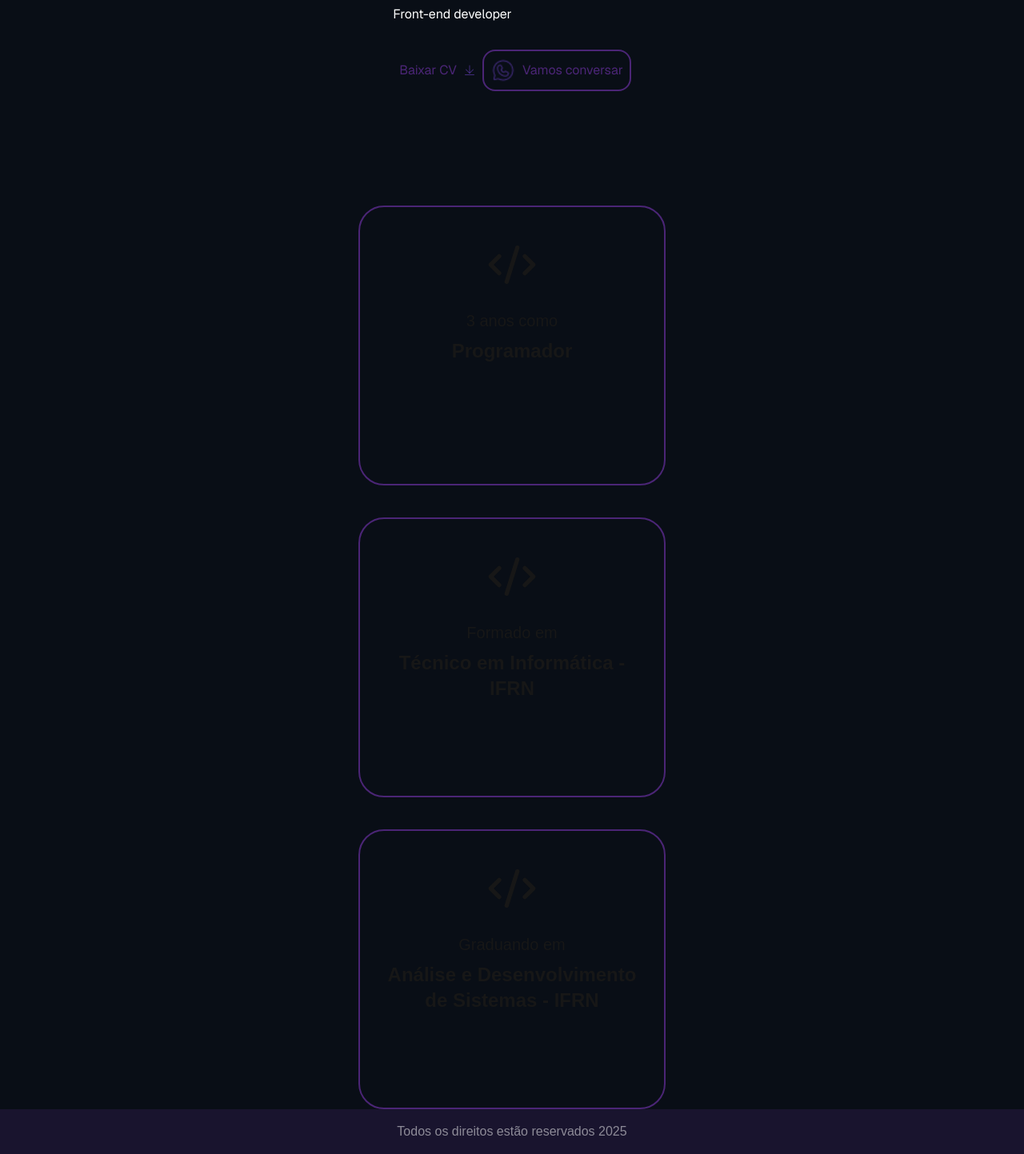
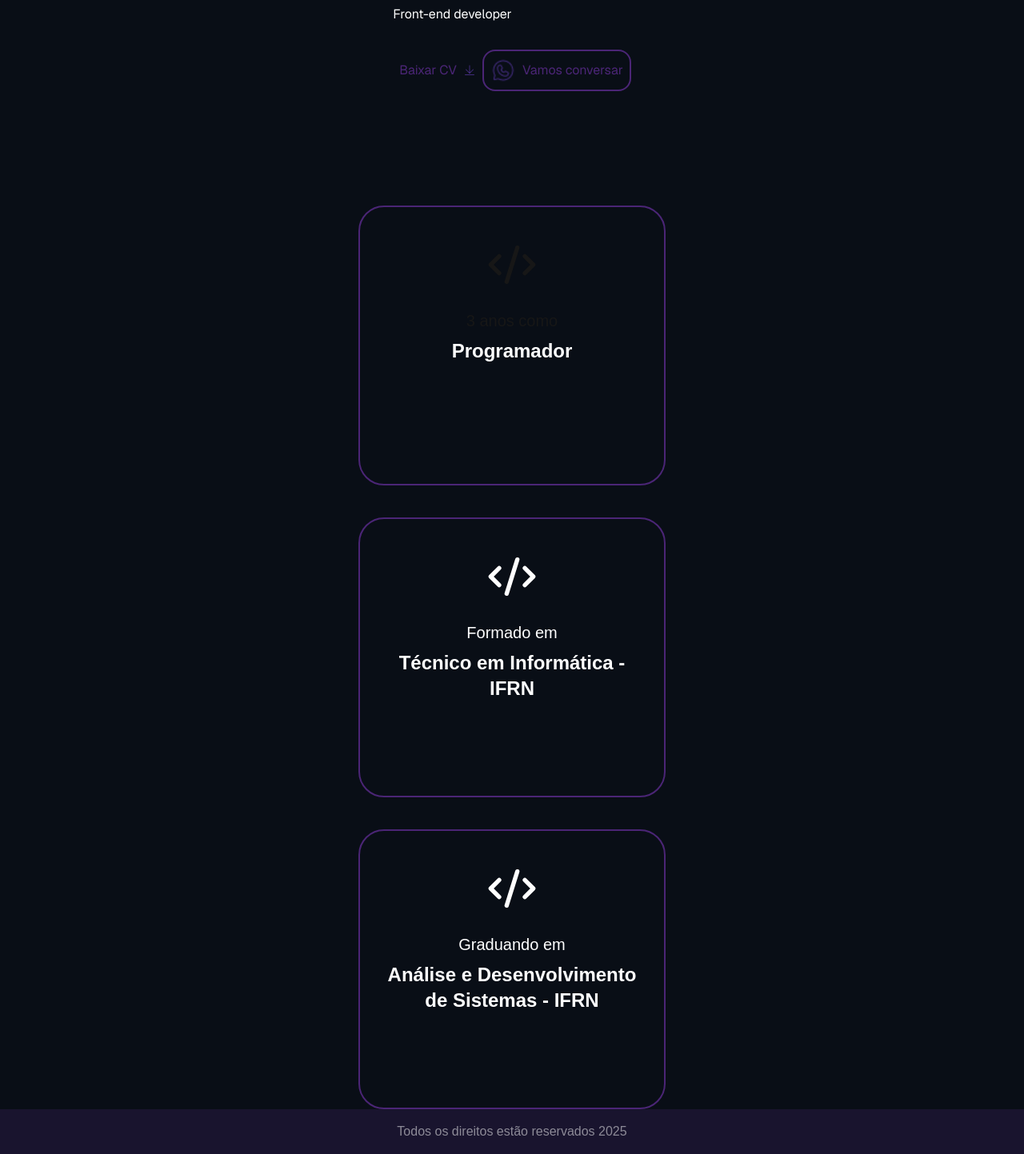
Before and after one commit to brunohro/bruno_henrique, a Next.js app: page / in a window 1280 px wide. Shown: the part 647-2090 px from the top of the page at 80% size. Built offline with nearby package versions, Linux system fonts and the light colour scheme.

Commit message:
Atualizando Seções + add link de direcionamento para whatsapp

```diff
--- /dev/null
+++ b/src/components/ButtonConversar.jsx
@@ -0,0 +1,18 @@
+import React from "react";
+import Image from "next/image";
+
+const ButtonConversar = () => {
+  return (
+    <a
+      href="https://wa.me/5584998152063"
+      target="_blank"
+      rel="noopener noreferrer"
+      className="flex items-center border-2 p-2 rounded-2xl hover:cursor-pointer border-purple-500/40 hover:border-purple-500 gap-2 text-purple-500/40 transition-all duration-300 ease-in-out"
+    >
+      <Image src="/WhatsappLogo.png" alt="Whatsapp" width={32} height={32} />
+      <h1>Vamos conversar</h1>
+    </a>
+  );
+};
+
+export default ButtonConversar;
--- a/src/components/Secoes/SecaoDois.jsx
+++ b/src/components/Secoes/SecaoDois.jsx
@@ -11,11 +11,11 @@ const SecaoDois = () => {
             <CodeXml width={64} height={64} />
           </div>
           <h2 className="text-xl font-extralight">3 anos como</h2>
-          <h1 className="text-2xl font-bold mt-2">Programador</h1>
+          <h1 className="text-2xl font-bold mt-2 text-white">Programador</h1>
         </div>
 
         {/* Divisão Dois */}
-        <div className="max-w-sm w-full min-h-[350px] flex flex-col border-2 rounded-4xl border-purple-500/40 hover:border-purple-500 cursor-pointer items-center px-8 py-10 text-center transition-all duration-300 ease-in-out">
+        <div className="max-w-sm w-full min-h-[350px] flex flex-col border-2 rounded-4xl border-purple-500/40 hover:border-purple-500 cursor-pointer items-center px-8 py-10 text-center transition-all duration-300 ease-in-out text-white">
           <div className="mb-6">
             <CodeXml width={64} height={64} />
           </div>
@@ -26,11 +26,11 @@ const SecaoDois = () => {
         </div>
 
         {/* Divisão Três */}
-        <div className="max-w-sm w-full min-h-[350px] flex flex-col border-2 rounded-4xl border-purple-500/40 hover:border-purple-500 cursor-pointer items-center px-8 py-10 text-center transition-all duration-300 ease-in-out">
+        <div className="max-w-sm w-full min-h-[350px] flex flex-col border-2 rounded-4xl border-purple-500/40 hover:border-purple-500 cursor-pointer items-center px-8 py-10 text-center transition-all duration-300 ease-in-out text-white">
           <div className="mb-6">
             <CodeXml width={64} height={64} />
           </div>
-          <h2 className="text-xl font-extralight">Graduando em</h2>
+          <h2 className="text-xl font-extralight ">Graduando em</h2>
           <h1 className="text-2xl font-bold mt-2">
             Análise e Desenvolvimento de Sistemas - IFRN
           </h1>
--- a/src/components/Secoes/SecaoUm.jsx
+++ b/src/components/Secoes/SecaoUm.jsx
@@ -1,5 +1,6 @@
 import Saudacoes from "@/components/Saudacoes";
 import Image from "next/image";
+import ButtonConversar from "../ButtonConversar";
 
 const SecaoInicial = () => {
   return (
@@ -37,15 +38,7 @@ const SecaoInicial = () => {
               />
             </div>
           </div>
-          <div className="flex items-center border-2 p-2 rounded-2xl hover:cursor-pointer border-purple-500/40 gap-2 text-purple-500/40">
-            <Image
-              src="/WhatsappLogo.png"
-              alt="Whatsapp"
-              width={32}
-              height={32}
-            />
-            <h1>Vamos conversar</h1>
-          </div>
+          <ButtonConversar />
         </div>
       </div>
     </div>
```
